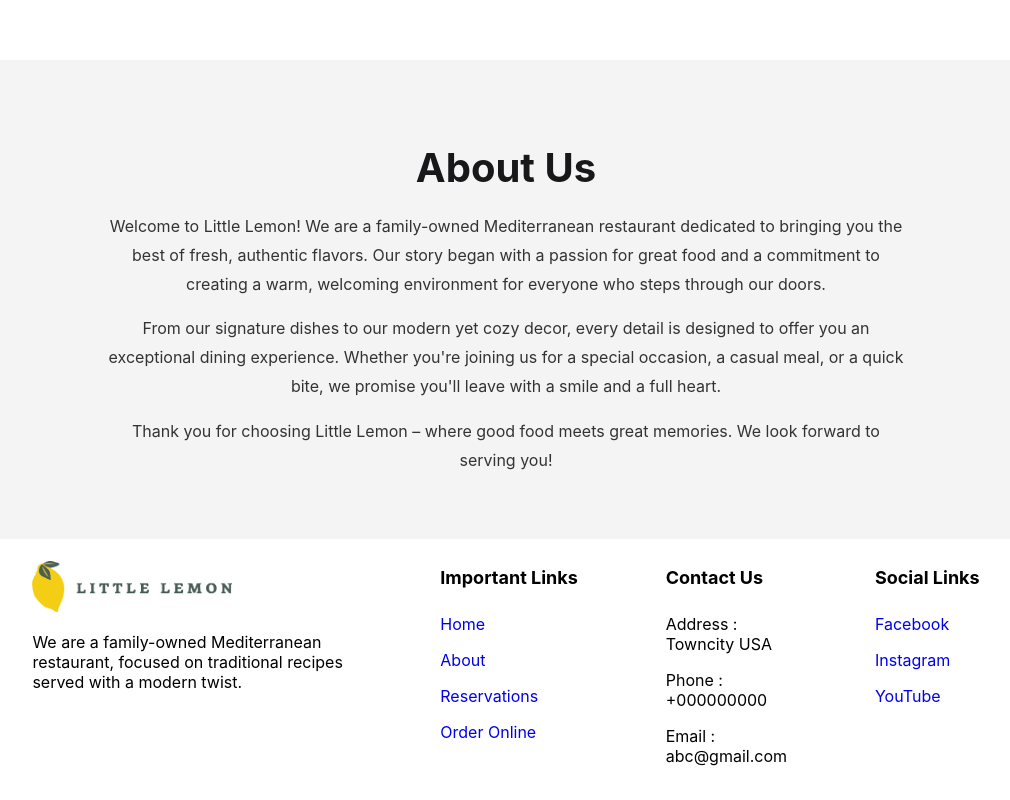
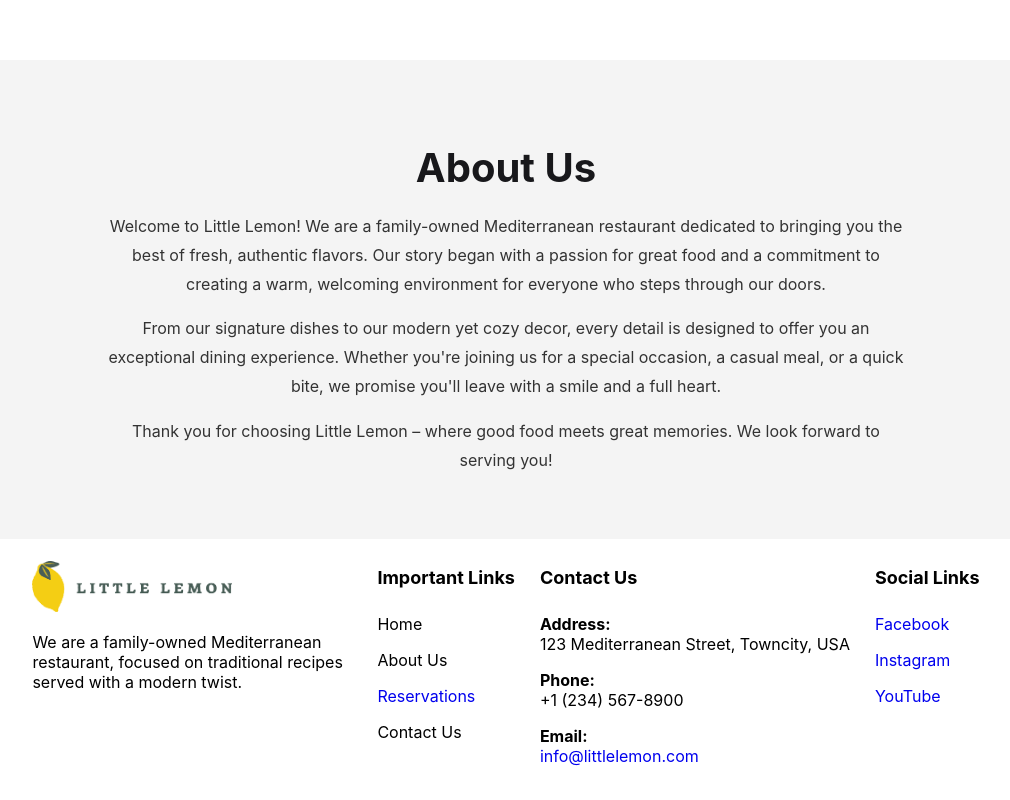
Before and after one commit to AaryamanVyas/Front-End-Developer-Capstone, a React (Create React App) app in the folder final-app/: page / in a window 1280 px wide. Shown: the part 1928-2728 px from the top of the page, without its empty margins (134-1144 px from the left). Built offline with nearby package versions, Linux system fonts and the light colour scheme.

Commit message:
footer linked with home

```diff
--- a/final-app/src/App.js
+++ b/final-app/src/App.js
@@ -59,7 +59,7 @@ function App() {
 
       {/* Footer with ref */}
       <div ref={footerRef}>
-        <Footer />
+      <Footer scrollToSection={scrollToSection} refs={{ homeRef, menuRef, aboutRef, footerRef }} />
       </div>
     </>
   );
--- a/final-app/src/components/Footer.js
+++ b/final-app/src/components/Footer.js
@@ -1,61 +1,115 @@
-import { Link } from "react-router-dom";
+import { Link, useNavigate, useLocation } from "react-router-dom";
 import logo from "../images/little_lemon.png";
 
-const Footer = () => {
+const Footer = ({ scrollToSection, refs }) => {
+  const navigate = useNavigate();
+  const location = useLocation();
+
+  const handleFooterLinkClick = (ref, path) => {
+    if (location.pathname === "/" && ref) {
+      // If already on the homepage, scroll to the section
+      scrollToSection(ref);
+    } else {
+      // Navigate to the homepage first
+      navigate(path);
+    }
+  };
+
   return (
     <footer>
       <section>
+        {/* Company Info */}
         <div className="company-info">
-          <img src={logo} alt="company-image" />
+          <img src={logo} alt="Little Lemon Logo" />
           <p>
             We are a family-owned Mediterranean restaurant, focused on
             traditional recipes served with a modern twist.
           </p>
         </div>
+
+        {/* Important Links */}
         <div>
           <h3>Important Links</h3>
           <ul>
             <li>
-              <Link to="/">Home</Link>
+              <button
+                onClick={() => handleFooterLinkClick(refs.homeRef, "/")}
+                className="nav-button"
+              >
+                Home
+              </button>
             </li>
             <li>
-              <Link to="/">About</Link>
+              <button
+                onClick={() => handleFooterLinkClick(refs.aboutRef, "/")}
+                className="nav-button"
+              >
+                About Us
+              </button>
             </li>
             <li>
               <Link to="/booking">Reservations</Link>
             </li>
             <li>
-              <Link to="/">Order Online</Link>
+              <button
+                onClick={() => handleFooterLinkClick(refs.footerRef, "/")}
+                className="nav-button"
+              >
+                Contact Us
+              </button>
             </li>
           </ul>
         </div>
 
+        {/* Contact Us */}
         <div>
           <h3>Contact Us</h3>
           <ul>
             <li>
-              Address : <br /> Towncity USA
+              <strong>Address:</strong> <br />
+              123 Mediterranean Street, Towncity, USA
             </li>
             <li>
-              Phone : <br /> +000000000
+              <strong>Phone:</strong> <br />
+              +1 (234) 567-8900
             </li>
             <li>
-              Email : <br /> abc@gmail.com
+              <strong>Email:</strong> <br />
+              <a href="mailto:info@littlelemon.com">info@littlelemon.com</a>
             </li>
           </ul>
         </div>
 
+        {/* Social Links */}
         <div>
           <h3>Social Links</h3>
           <ul>
             <li>
-              <a href="/">Facebook</a>
+              <a
+                href="https://www.facebook.com"
+                target="_blank"
+                rel="noopener noreferrer"
+              >
+                Facebook
+              </a>
             </li>
             <li>
-              <a href="/">Instagram</a>
+              <a
+                href="https://www.instagram.com"
+                target="_blank"
+                rel="noopener noreferrer"
+              >
+                Instagram
+              </a>
             </li>
             <li>
-              <a href="/">YouTube</a>
+              <a
+                href="https://www.youtube.com"
+                target="_blank"
+                rel="noopener noreferrer"
+              >
+                YouTube
+              </a>
             </li>
           </ul>
         </div>
```
